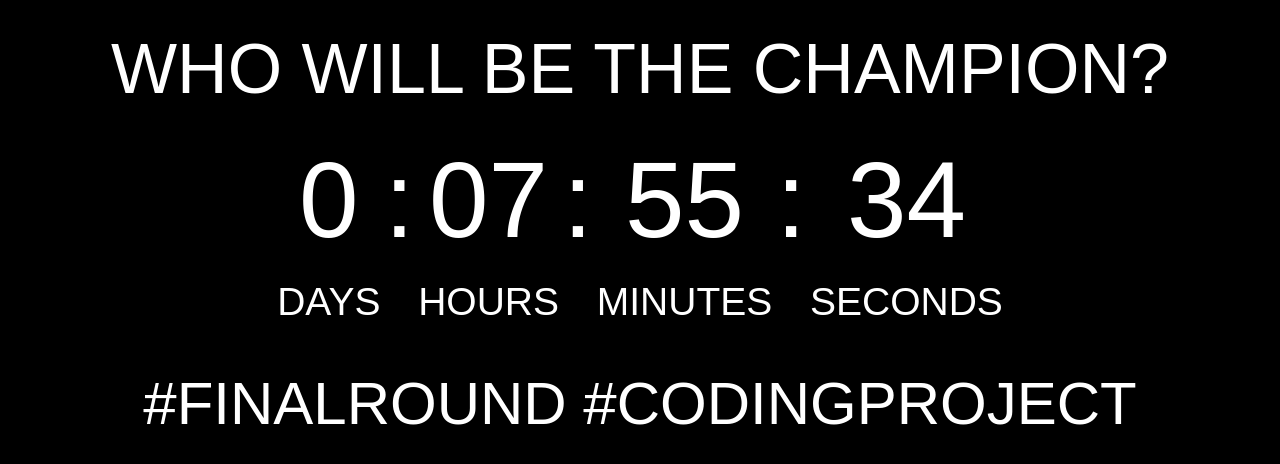
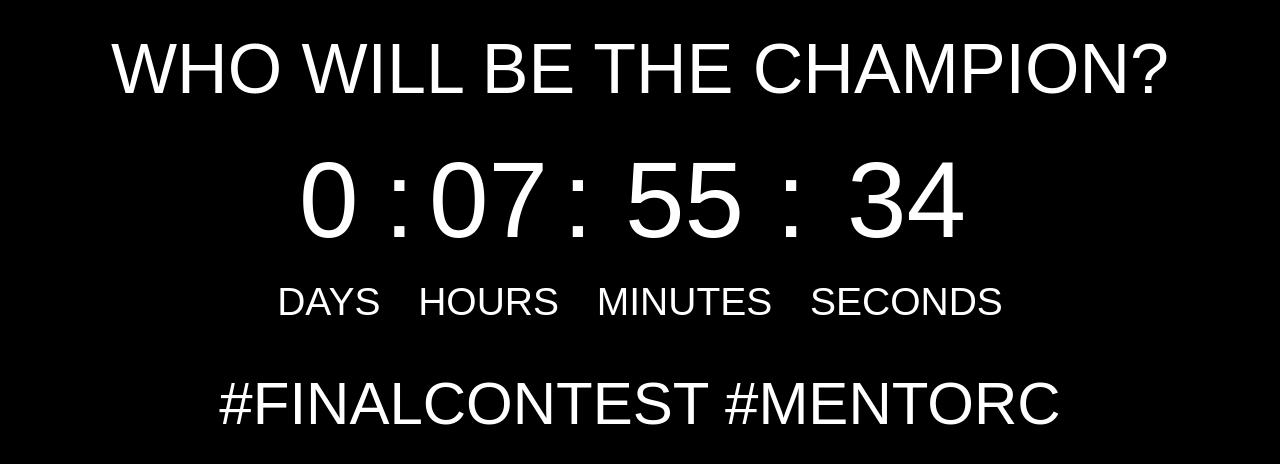
Before and after one commit to tuananh2209/codingproject, a plain HTML site: page index.html in a window 1280 px wide. Shown: the part 204-668 px from the top of the page. Drawn offline with Linux system fonts and the light colour scheme.

Commit message:
Update index.html

```diff
--- a/index.html
+++ b/index.html
@@ -48,7 +48,7 @@
 		</div>
 		<br>
 		<div class="text" style="font-size: 60px; line-height: 163px;">
-			<div>#FINALROUND #CODINGPROJECT</div>
+			<div>#FINALCONTEST #MENTORC</div>
 		</div>
 	</div>
 </div>
```
